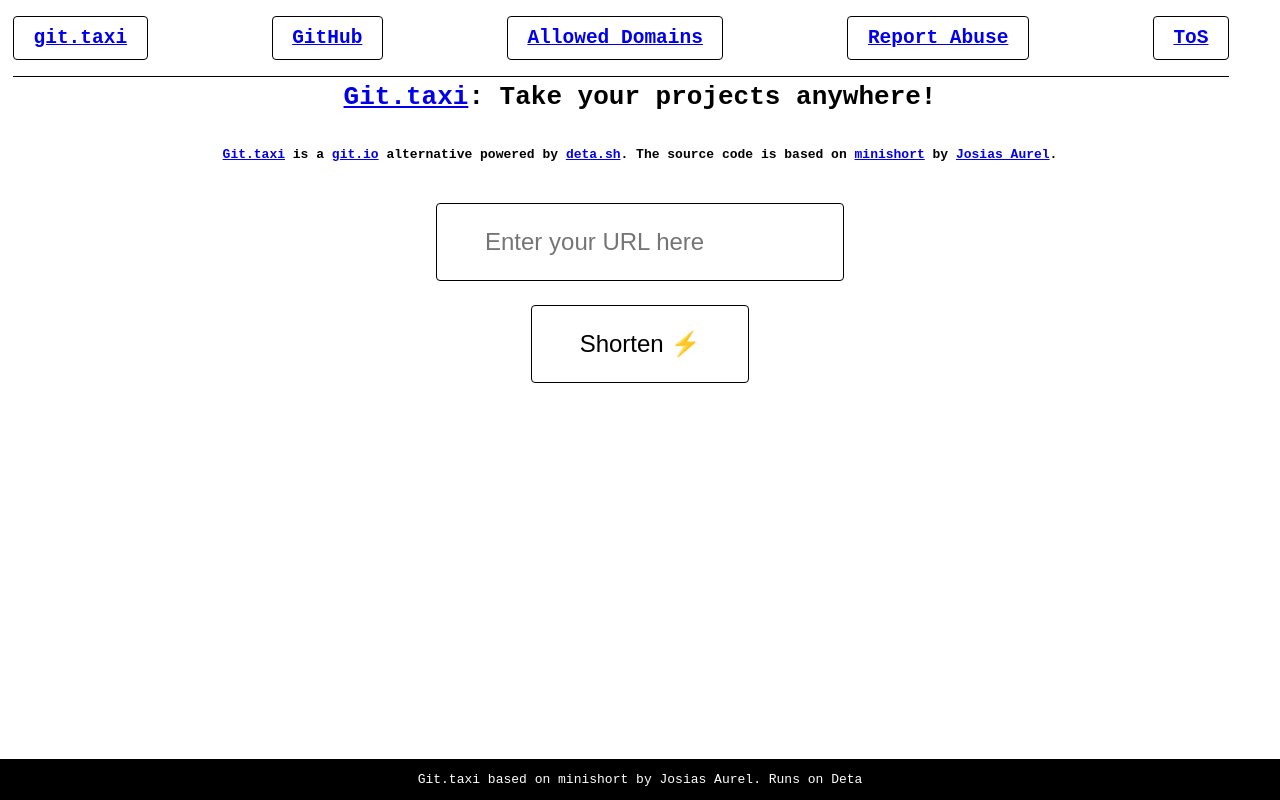
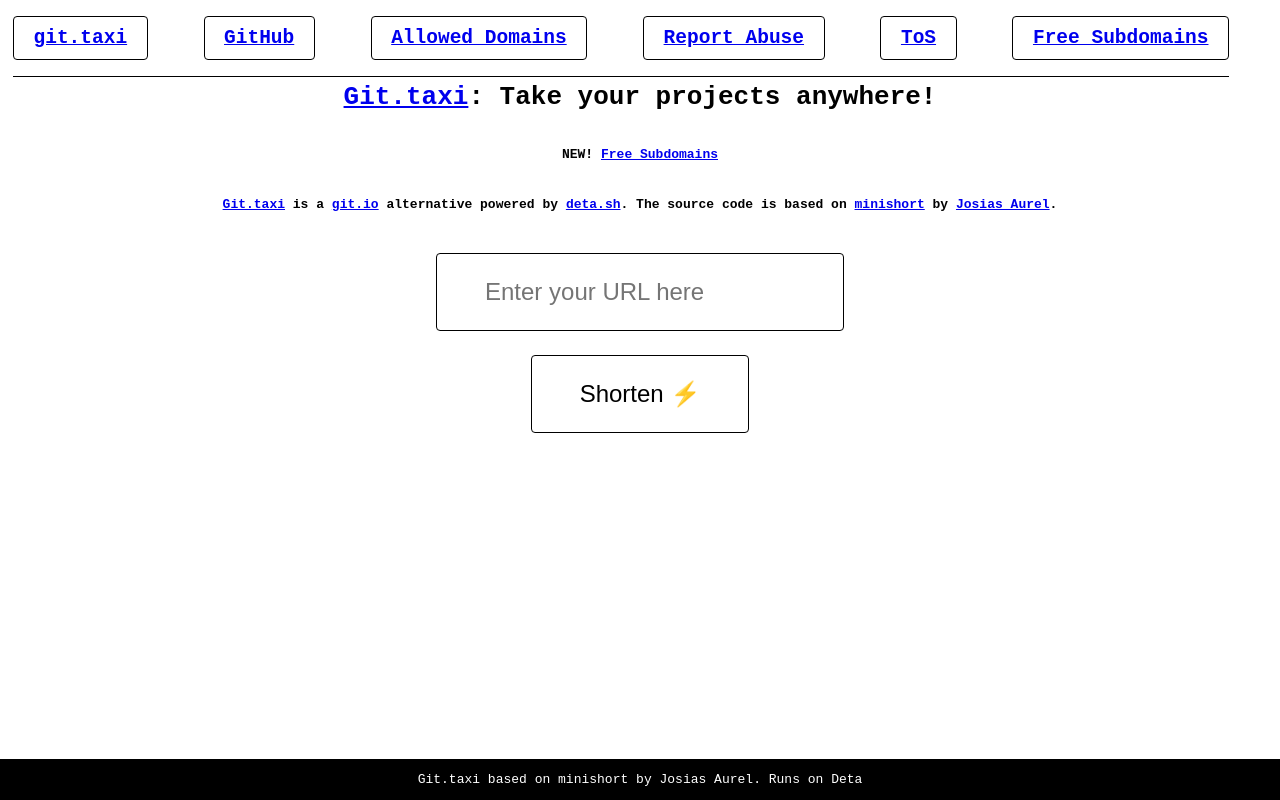
Before and after one commit to Brenden2008/git.taxi, a plain HTML site: page pages/index.html in a window 1280 px wide. Drawn offline with Linux system fonts and the light colour scheme.

Commit message:
Update index.html

```diff
--- a/pages/index.html
+++ b/pages/index.html
@@ -15,6 +15,7 @@
         <h2><a href="https://git.taxi/static/allowed_domains.txt">Allowed Domains</a></h2>
         <h2><a href="https://github.com/Brenden2008/git.taxi/issues/new?assignees=&labels=service+abuse+report&template=service-abuse-report.md&title=%5BService+Abuse+Report%5D+">Report Abuse</a></h2>
         <h2><a href="https://git.taxi/static/tos.txt">ToS</a></h2>
+        <h2><a href="https://github.com/RebootLabs-xyz/code-domains">Free Subdomains</a></h2>
     </header>
     </nav>
 
@@ -22,6 +23,7 @@
 
     <form action="#" id="form">
         <h1><a href="https://git.taxi">Git.taxi</a>: Take your projects anywhere!</h1>
+        <h4>NEW! <a href="https://github.com/RebootLabs-xyz/code-domains">Free Subdomains</a></h4>
         <h4><a href="https://git.taxi">Git.taxi</a> is a <a href="https://git.io">git.io</a> alternative powered by <a href="https://deta.sh">deta.sh</a>. The source code is based on <a href="https://github.com/JosiasAurel/minishort">minishort</a> by <a href="https://josiasaurel.tech">Josias Aurel</a>.</h4>
         <input type="url" placeholder="Enter your URL here" id="inputUrl">
         <button>Shorten ⚡</button>
```
